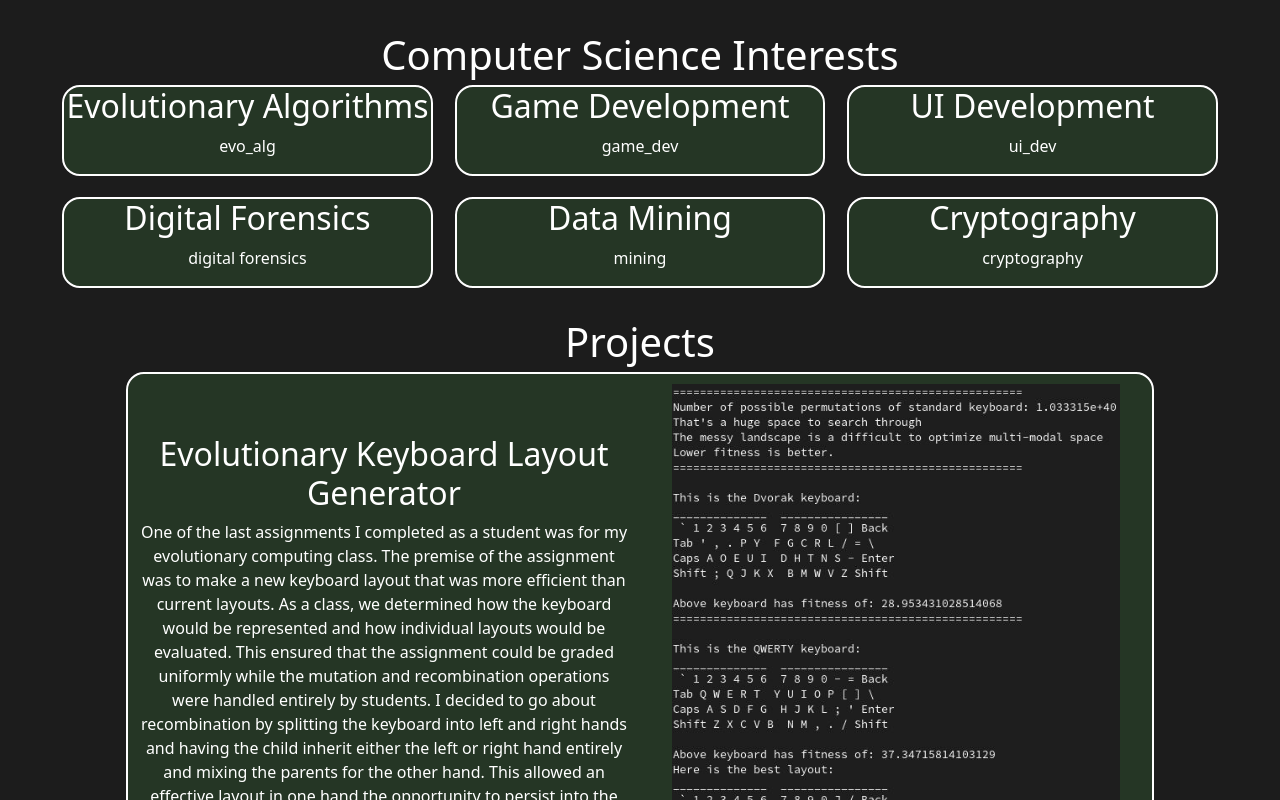
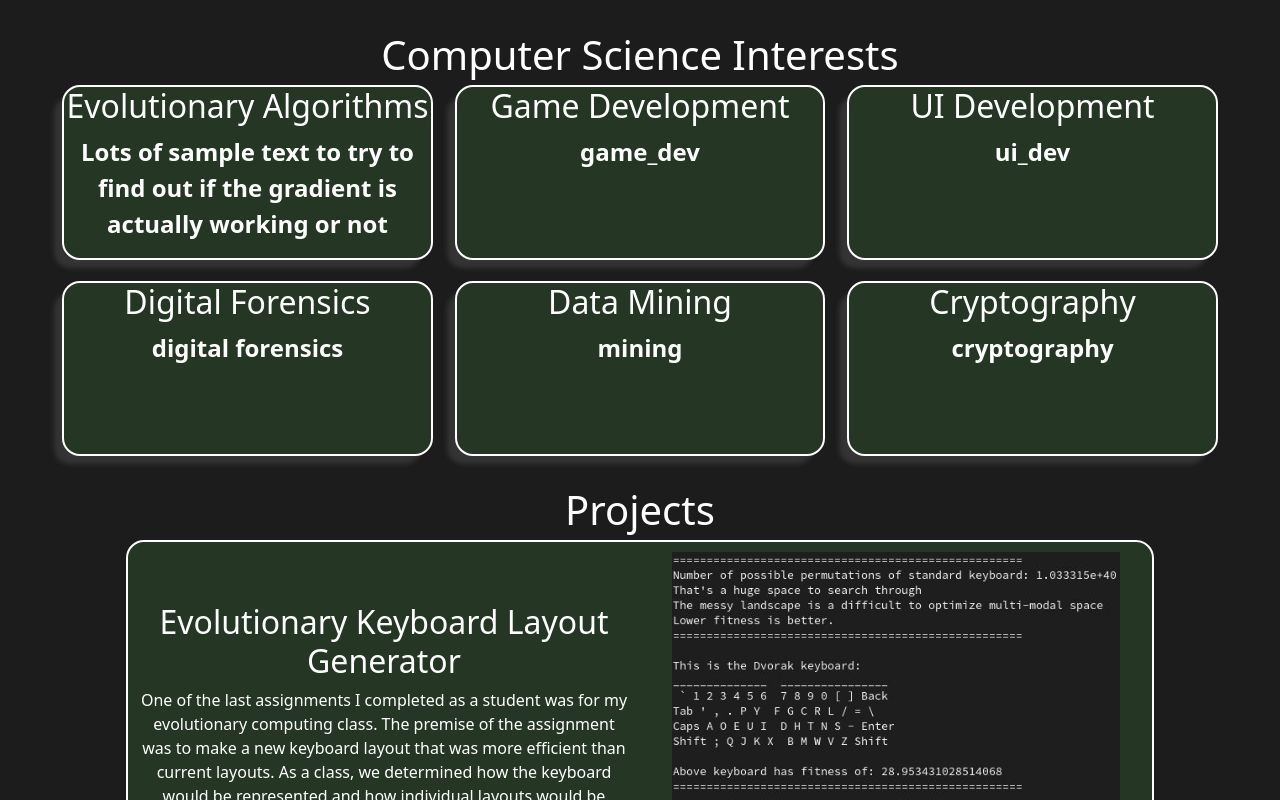
Before and after one commit to CommanderSABLy/personal_website, a React (Create React App) app: page /about in a window 1280 px wide. Shown: the part 1280-2080 px from the top of the page. Built offline with nearby package versions, Linux system fonts and the light colour scheme.

Commit message:
Added animation to about page

```diff
--- a/src/App.css
+++ b/src/App.css
@@ -40,7 +40,43 @@ body {
     background-color: #253625;
     outline: 2px solid white;
     border-radius: 16px;
-    /*box-shadow: -10px 10px 5px rgba(82, 82, 82, 0.45);*/
+    box-shadow: -10px 10px 5px rgba(82, 82, 82, 0.45);
+}
+
+.interest p {
+    background: linear-gradient(to left, #253625 0%, #253625 35%, #ffffff 60%, #ffffff 100%);
+    height: 100%;
+    width: 100%;
+    background-position: 100% 0%;
+    background-size: 300%;
+    -webkit-background-clip: text;
+    background-clip: text;
+    -webkit-text-fill-color: transparent;
+    font-weight: 550;
+    font-size: 1.5rem;
+}
+
+@keyframes activate {
+    0% {
+        background-position: 100% 0%;
+    }
+    100% {
+        background-position: 0% 0%;
+    }
+}
+
+.interest-active {
+    background: linear-gradient(to left, #253625 0%, #253625 35%, #ffffff 60%, #ffffff 100%);
+    height: 100%;
+    width: 100%;
+    background-position: 0% 0%;
+    background-size: 300%;
+    -webkit-background-clip: text;
+    background-clip: text;
+    -webkit-text-fill-color: transparent;
+    font-weight: 550;
+    animation: activate 3s ease;
+    animation-fill-mode: forwards;
 }
 
 .project-container {
--- a/src/pages/about/about.js
+++ b/src/pages/about/about.js
@@ -1,5 +1,7 @@
-import React from "react";
+import React, { useRef, useEffect, useState } from "react";
 import { Link } from 'react-router-dom';
+import AOS from 'aos';
+import 'aos/dist/aos.css';
 import "../../App.css"
 const strings = require("./about.json")
 
@@ -11,6 +13,19 @@ const About = () => {
         const newWindow = window.open(url, '_blank', 'noopener,noreferrer');
         if (newWindow) newWindow.opener = null;
       }
+      const intersect_ref = useRef();
+      const [isVisible, setIsVisible] = useState(false)
+      useEffect(() => {
+        const observer = new IntersectionObserver((entries) => {
+          const entry = entries[0]
+          setIsVisible(entry.isIntersecting)
+        })
+        observer.observe(intersect_ref.current)
+      }, [])
+      useEffect(() => {
+        AOS.init({duration: 1500});
+      }, [])
+
     return (
         <div className="about">
             {resetBackground()}
@@ -37,38 +52,38 @@ const About = () => {
             <div className="interest-container">
               <div className="interest">
                 <h2>Evolutionary Algorithms</h2>
-                <p>{strings.evo_alg}</p>
+                <p ref={intersect_ref} className={isVisible ? "interest-active" : ""}>{strings.evo_alg}</p>
               </div>
 
               <div className="interest">
                 <h2>Game Development</h2>
-                <p>{strings.game_dev}</p>
+                <p className={isVisible ? "interest-active" : ""}>{strings.game_dev}</p>
               </div>
 
               <div className="interest">
                 <h2>UI Development</h2>
-                <p>{strings.ui_dev}</p>
+                <p className={isVisible ? "interest-active" : ""}>{strings.ui_dev}</p>
               </div>
 
               <div className="interest">
                 <h2>Digital Forensics</h2>
-                <p>{strings.dig_for}</p>
+                <p className={isVisible ? "interest-active" : ""}>{strings.dig_for}</p>
               </div>
 
               <div className="interest">
                 <h2>Data Mining</h2>
-                <p>{strings.mining}</p>
+                <p className={isVisible ? "interest-active" : ""}>{strings.mining}</p>
               </div>
 
               <div className="interest">
                 <h2>Cryptography</h2>
-                <p>{strings.crypto}</p>
+                <p className={isVisible ? "interest-active" : ""}>{strings.crypto}</p>
               </div>
             </div>
 
             <h1>Projects</h1>
             <div className="project-container">
-              <div className="project">
+              <div className="project" data-aos="fade-right">
                 <div className="project-text">
                   <h2>Evolutionary Keyboard Layout Generator</h2>
                   <p>{strings.evo_key}</p>
@@ -79,7 +94,7 @@ const About = () => {
                 </div>
               </div>
 
-              <div className="project">
+              <div className="project" data-aos="fade-left">
                 <div className="project-text">
                   <h2>Data Mining Group Project</h2>
                   <p>{strings.data_mine}</p>
@@ -89,7 +104,7 @@ const About = () => {
                 </div>
               </div>
 
-              <div className="project">
+              <div className="project" data-aos="fade-right">
                 <div className="project-text">
                   <h2>Psychology Scales Assessment Tool</h2>
                   <p>{strings.psych}</p>
@@ -100,7 +115,7 @@ const About = () => {
                 </div>
               </div>
 
-              <div className="project">
+              <div className="project" data-aos="fade-left">
                 <div className="project-text">
                   <h2>Fizzbuzz</h2>
                   <p>{strings.fizzbuzz}</p>
@@ -111,7 +126,7 @@ const About = () => {
                 </div>
               </div>
 
-              <div className="project">
+              <div className="project" data-aos="fade-up">
                 <div className="project-text">
                   <h2>Unity</h2>
                   <p>{strings.unity}</p>
--- a/src/pages/about/about.json
+++ b/src/pages/about/about.json
@@ -7,7 +7,7 @@
     "data_mine": "The final project for my Data Mining course was to, as a pair, utilize the tools and algorithms covered over the semester to analyze a provided dataset and write a report on our findings. The first step in the process was to clean the dataset using python and pandas. Utilizing the Weka application, we ran the cleaned dataset through multiple data mining algorithms, including various SVMs, KD-Tree, PRISM, K2 Bayesian Network, CART, Naive Bayesian Network, Gradient Boosting Machine, and Stacking. Our report detailed our method and our findings on the relationships between the decision attribute and other attributes in the dataset.",
     "fizzbuzz": "One of the ways I test my capacity in a new language is by making a simple fizzbuzz program in the language. Fizzbuzz is a simple problem in which the numbers 1 through 100 must be printed but for every number that is divisible by three, \"fizz\" is printed instead, numbers divisible by five have \"buzz\" printed, and numbers divisible by both have \"fizzbuzz\" printed. This prompt can be easily changed to include a different range, different words or phrases, or different numbers for the divisible checks. This gives me a chance to self assess my basic skills in the language, particularly loops, conditional statements, and functions.",
     "unity": "My next project is to make a turn-based strategy game in Unity. I am currently in the process of learning Unity and improving my C# as a result.",
-    "evo_alg": "evo_alg",
+    "evo_alg": "Lots of sample text to try to find out if the gradient is actually working or not",
     "game_dev": "game_dev",
     "ui_dev": "ui_dev",
     "dig_for": "digital forensics",
```
